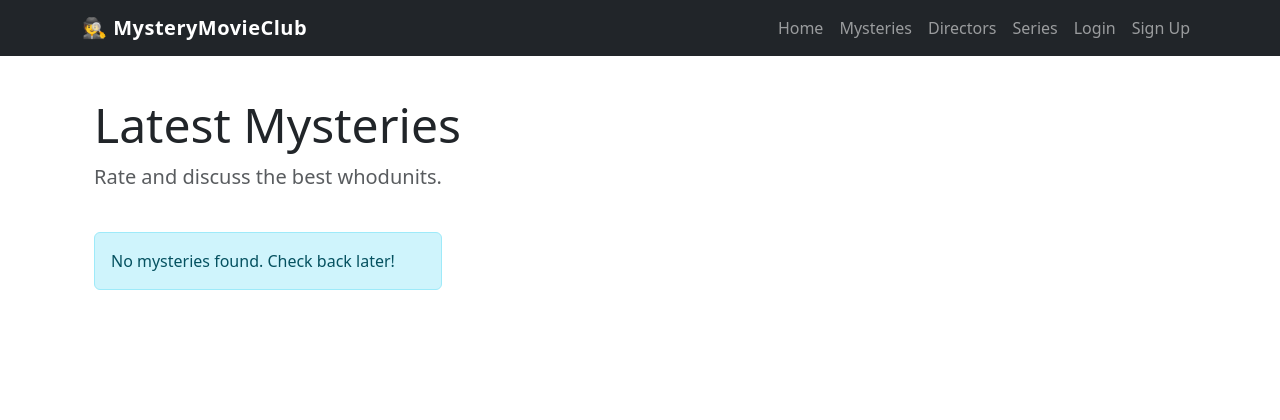
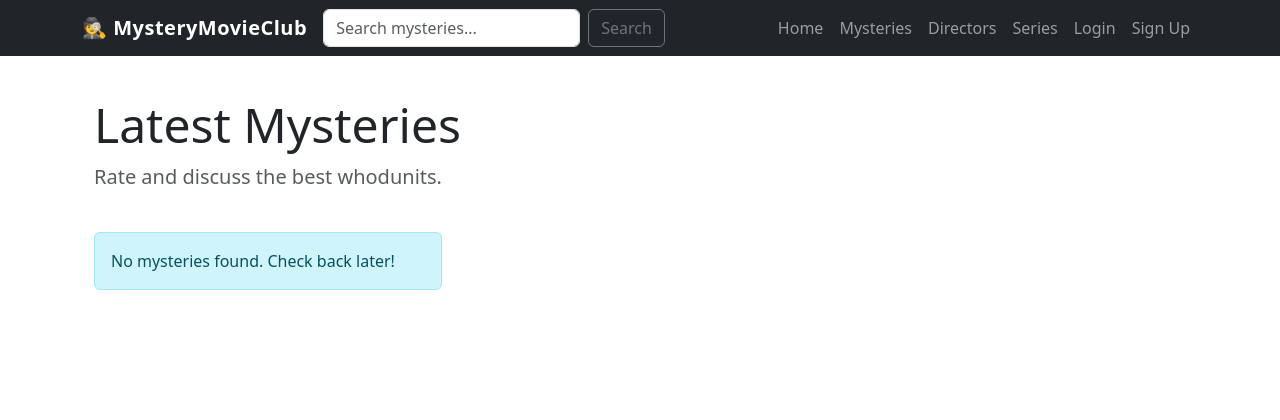
Before and after one commit to j01101111sh/MysteryMovieClub, a Django app: page / in a window 1280 px wide. Shown: the top 420 px of the page. Run offline with Django 5.2, Linux system fonts and the light colour scheme; data that the repository does not hold is empty.

Commit message:
Added basic search bar (#72)

```diff
--- a/movies/templates/movies/movie_list.html
+++ b/movies/templates/movies/movie_list.html
@@ -54,7 +54,8 @@
                 <ul class="pagination justify-content-center">
                     {% if page_obj.has_previous %}
                         <li class="page-item">
-                            <a class="page-link" href="?page={{ page_obj.previous_page_number }}">Previous</a>
+                            <a class="page-link"
+                               href="?{% if search_query %}q={{ search_query }}{% endif %}&page={{ page_obj.previous_page_number }}">Previous</a>
                         </li>
                     {% else %}
                         <li class="page-item disabled">
@@ -72,13 +73,15 @@
                             </li>
                         {% else %}
                             <li class="page-item">
-                                <a class="page-link" href="?page={{ i }}">{{ i }}</a>
+                                <a class="page-link"
+                                   href="?{% if search_query %}q={{ search_query }}{% endif %}&page={{ i }}">{{ i }}</a>
                             </li>
                         {% endif %}
                     {% endfor %}
                     {% if page_obj.has_next %}
                         <li class="page-item">
-                            <a class="page-link" href="?page={{ page_obj.next_page_number }}">Next</a>
+                            <a class="page-link"
+                               href="?{% if search_query %}q={{ search_query }}{% endif %}&page={{ page_obj.next_page_number }}">Next</a>
                         </li>
                     {% else %}
                         <li class="page-item disabled">
--- a/movies/views.py
+++ b/movies/views.py
@@ -1,6 +1,7 @@
 from django.contrib import messages
 from django.contrib.auth.mixins import LoginRequiredMixin
 from django.db import IntegrityError, transaction
+from django.db.models import Q
 from django.shortcuts import get_object_or_404, redirect
 from django.views.generic import CreateView, DetailView, ListView
 
@@ -33,12 +34,32 @@ class MysteryListView(ListView):
     context_object_name = "movies"
     paginate_by = DEFAULT_PAGE_SIZE
 
+    def get_queryset(self):
+        # Start with the default queryset (ordered by release year)
+        queryset = super().get_queryset()
+
+        # Get the search query from the URL parameters
+        self.query = self.request.GET.get("q")
+
+        if self.query:
+            # Filter by title, description, or director name
+            # We use Q objects to perform OR lookups
+            queryset = queryset.filter(
+                Q(title__icontains=self.query)
+                | Q(description__icontains=self.query)
+                | Q(director__name__icontains=self.query)
+            )
+
+        return queryset
+
     def get_context_data(self, **kwargs):
         context = super().get_context_data(**kwargs)
         if context.get("is_paginated"):
             context["elided_page_range"] = context["paginator"].get_elided_page_range(
                 context["page_obj"].number, on_each_side=2, on_ends=1
             )
+        # Pass the search query back to the template to keep it in the search bar
+        context["search_query"] = self.query
         return context
 
 
--- a/templates/base.html
+++ b/templates/base.html
@@ -38,6 +38,18 @@
                     <span class="navbar-toggler-icon"></span>
                 </button>
                 <div class="collapse navbar-collapse" id="navbarCollapse">
+                    <form class="d-flex me-auto"
+                          role="search"
+                          action="{% url 'home' %}"
+                          method="get">
+                        <input class="form-control me-2"
+                               type="search"
+                               name="q"
+                               placeholder="Search mysteries..."
+                               aria-label="Search"
+                               value="{{ search_query|default:'' }}" />
+                        <button class="btn btn-outline-secondary" type="submit">Search</button>
+                    </form>
                     <ul class="navbar-nav ms-auto mb-2 mb-md-0">
                         <li class="nav-item">
                             <a class="nav-link" href="{% url 'home' %}">Home</a>
```
